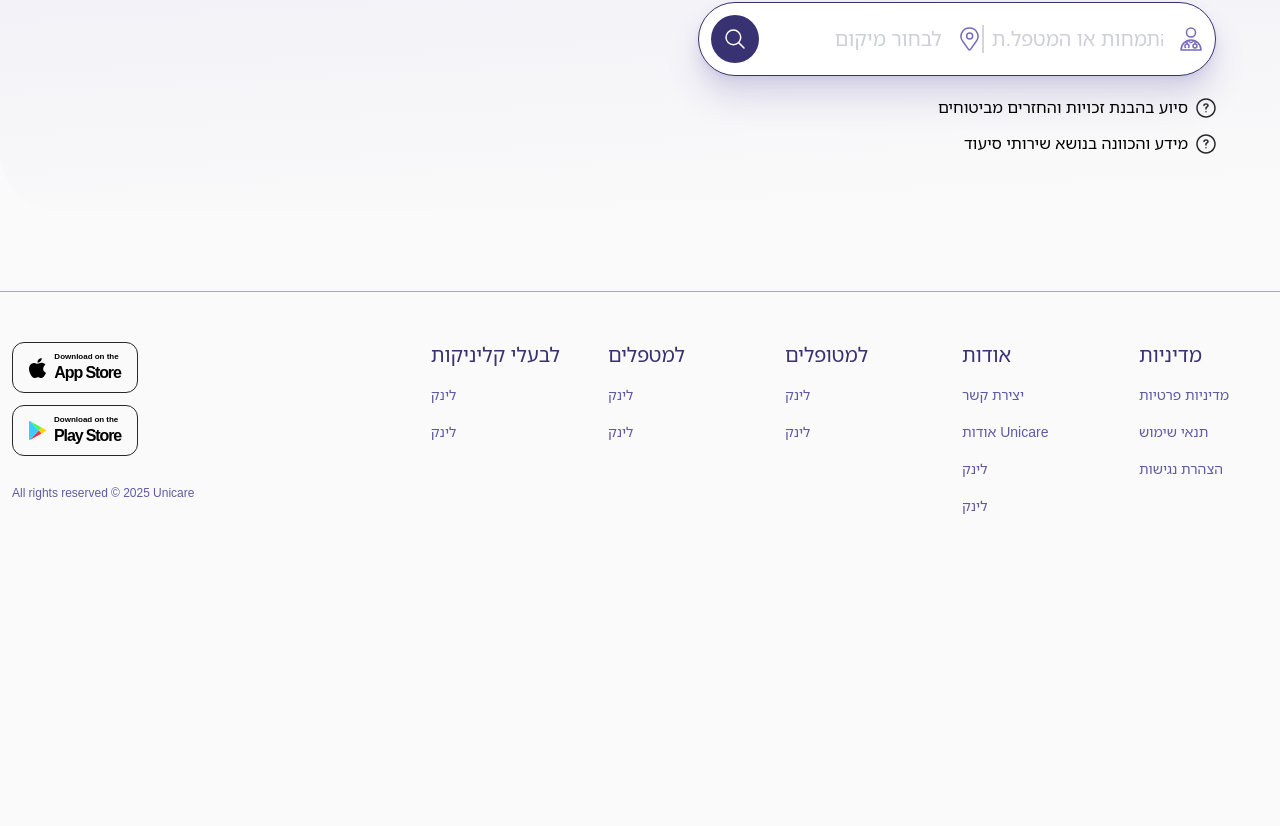
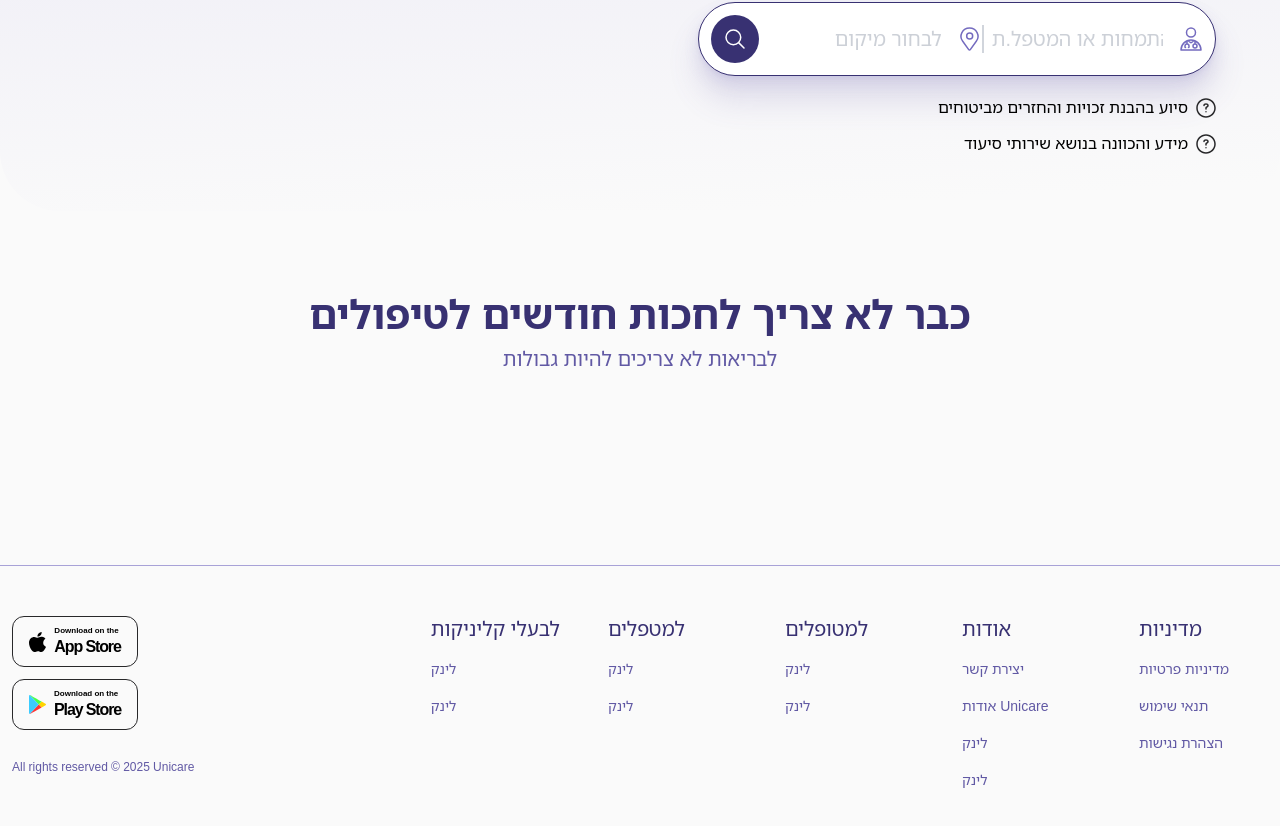
Before and after one commit to alonzojoe/unicare, a React (Vite) app: page / in a window 1280 px wide. Shown: the part 1011-1837 px from the top of the page. Before the commit the page ends 1607 px from the top, so only its background shows below. Built offline with nearby package versions, Linux system fonts and the light colour scheme.

Commit message:
create new TreatmentSection and its content stored in contstants, create new Shared component ContentHeader

```diff
--- a/src/App.jsx
+++ b/src/App.jsx
@@ -1,5 +1,6 @@
 import Header from "@/components/Navbar";
 import HeroSection from "@/components/HeroSection";
+import TreatmentsSection from "@/components/TreatmentsSection";
 import Footer from "@/components/Footer";
 
 function App() {
@@ -9,6 +10,8 @@ function App() {
 
       <HeroSection />
 
+      <TreatmentsSection />
+
       <Footer />
     </main>
   );
--- /dev/null
+++ b/src/components/TreatmentsSection.jsx
@@ -0,0 +1,17 @@
+import ContentHeader from "@/components/UI/Shared/ContentHeader";
+import { TREATMENT_CONTENT } from "@/constants";
+
+const TreatmentsSection = () => {
+  const { title, subTitle } = TREATMENT_CONTENT;
+
+  return (
+    <section id="treatment">
+      <ContentHeader title={title} subTitle={subTitle} />
+      <div className="max-w-10xl mx-auto py-14 lg:pl-[42.5] lg:pr-16 grid items-center grid-cols-1 gap-5 lg:grid-cols-3 mb-20">
+        <div></div>
+      </div>
+    </section>
+  );
+};
+
+export default TreatmentsSection;
--- /dev/null
+++ b/src/components/UI/Shared/ContentHeader.jsx
@@ -0,0 +1,14 @@
+const ContentHeader = ({ title, subTitle }) => {
+  return (
+    <div className="w-full flex flex-col space-y-2 items-center justify-between text-center">
+      <h2 className="text-primary text-4xl md:text-5xl lg:text-6xl font-700-line-115">
+        {title}
+      </h2>
+      <p className="text-light-primary tex-md md:text-lg lg:text-xl">
+        {subTitle}
+      </p>
+    </div>
+  );
+};
+
+export default ContentHeader;
--- a/src/constants/index.jsx
+++ b/src/constants/index.jsx
@@ -3,7 +3,7 @@ import UpperRight from "@/assets/images/hero/hero-upper-r.png";
 import LowerLeft from "@/assets/images/hero/hero-lower-l.png";
 import LowerRight from "@/assets/images/hero/hero-lower-r.png";
 import Logo from "@/assets/images/header/logo.png";
-import LogoLight from "@/assets/images/header/Logo-sm.svg"
+import LogoLight from "@/assets/images/header/Logo-sm.svg";
 import AppleLogo from "@/assets/images/logos/apple.svg";
 import PlayLogo from "@/assets/images/logos/android.svg";
 
@@ -213,6 +213,31 @@ export const HERO_CONTENT = {
   ],
 };
 
+export const TREATMENT_CONTENT = {
+  title: `כבר לא צריך לחכות חודשים לטיפולים`,
+  subTitle: `לבריאות לא צריכים להיות גבולות`,
+  cards: [
+    {
+      id: 1,
+      title: `גישה לרופאים ומחירים בכל הארץ`,
+      subTitle: `השוואה נוחה ושקופה של טיפולים ומטפלים – מכל מקום ובכל זמן`,
+      bgColor: "#6159A4",
+    },
+    {
+      id: 2,
+      title: `שינוי או ביטול תור בלחיצה`,
+      subTitle: `שליטה מלאה בתורים – ללא שיחות, ללא מאמץ`,
+      bgColor: "#EAEAEB",
+    },
+    {
+      id: 3,
+      title: `חכם לפי תחום קום, זמינות וביטוח`,
+      subTitle: `מציג את כל המטפלים בצורה ברורה עם סינון קל ונוח.`,
+      bgColor: "#E4E3F3",
+    },
+  ],
+};
+
 const date = new Date();
 const year = date.getFullYear();
 
```
